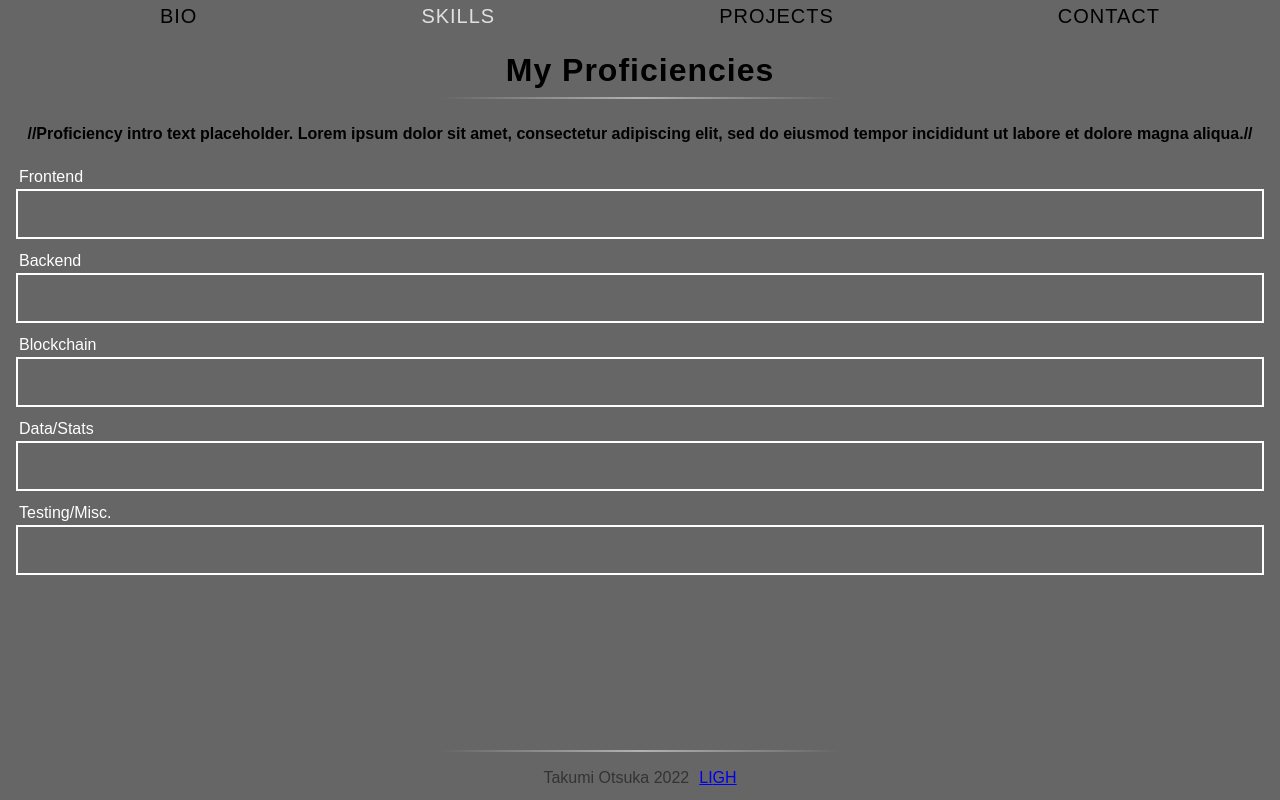
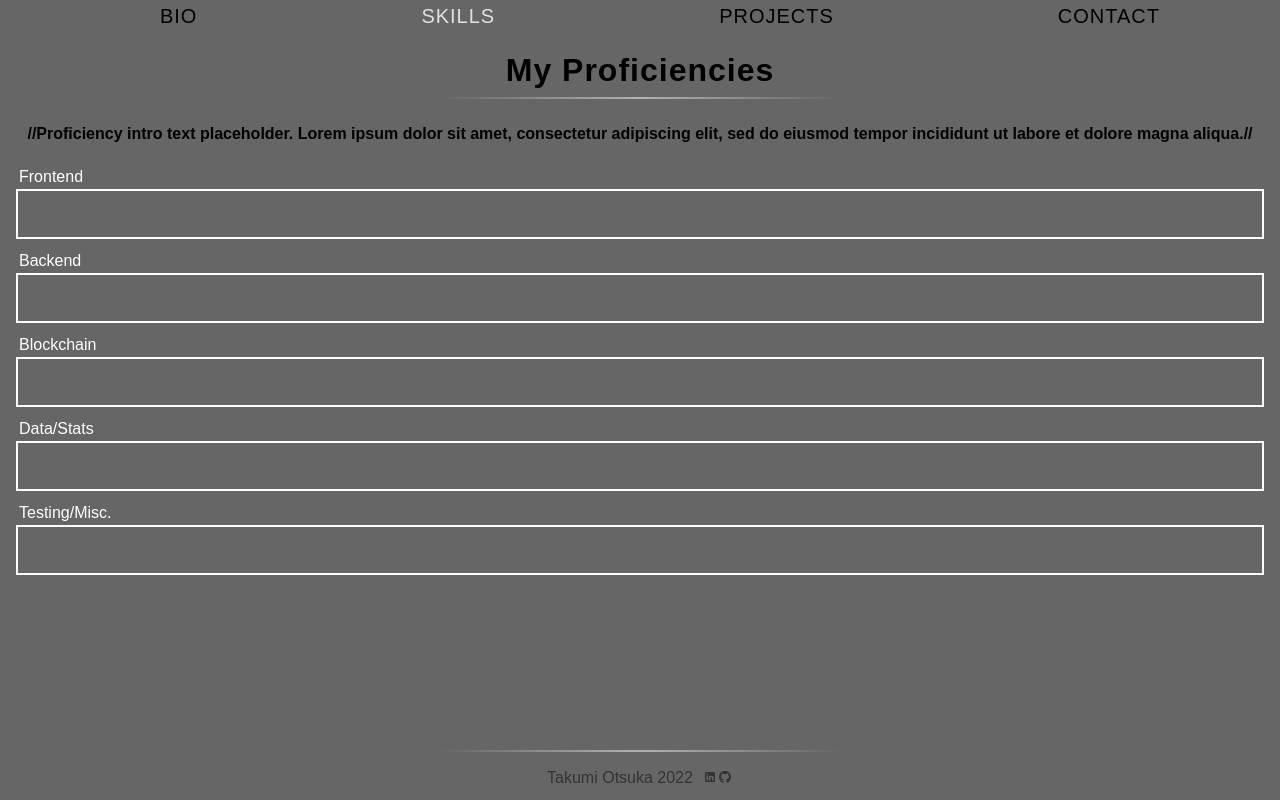
Before and after one commit to totsuka1/Portfolio, a React (Create React App) app: page /Skills in a window 1280 px wide. Shown: the part 819-1619 px from the top of the page. Built offline with nearby package versions, Linux system fonts and the light colour scheme.

Commit message:
fontawesome icon setup, footer icon replacement

```diff
--- a/package.json
+++ b/package.json
@@ -9,6 +9,9 @@
   "author": "",
   "license": "ISC",
   "dependencies": {
+    "@fortawesome/fontawesome-svg-core": "^1.3.0",
+    "@fortawesome/free-brands-svg-icons": "^6.0.0",
+    "@fortawesome/react-fontawesome": "^0.1.17",
     "emailjs-com": "^3.2.0",
     "react": "^17.0.2",
     "react-dom": "^17.0.2",
--- a/src/App.js
+++ b/src/App.js
@@ -1,4 +1,9 @@
 import React from "react";
+import { library } from "@fortawesome/fontawesome-svg-core";
+import { fab } from "@fortawesome/free-brands-svg-icons";
+
+library.add(fab);
+
 import LandingPage from "./components/1-LandingPage/LandingPage";
 import Navbar from "./components/2-Navbar/Navbar";
 import Main from "./components/3-Main/Main";
--- a/src/components/3-Main/Skills/Skills.js
+++ b/src/components/3-Main/Skills/Skills.js
@@ -1,4 +1,5 @@
 import React from "react";
+import { FontAwesomeIcon } from "@fortawesome/react-fontawesome";
 
 import "./skills.css";
 
@@ -19,7 +20,9 @@ class Skills extends React.Component {
         <div className="skills-main-container">
           <div className="frontend-container skills-container">
             <div className="container-title">Frontend</div>
-            <div className="container-icons"></div>
+            <div className="container-icons">
+              <FontAwesomeIcon icon={["fab", "fa-js"]} />
+            </div>
           </div>
           <div className="backend-container skills-container">
             <div className="container-title">Backend</div>
--- a/src/components/4-Footer/Footer.js
+++ b/src/components/4-Footer/Footer.js
@@ -1,4 +1,5 @@
 import React from "react";
+import { FontAwesomeIcon } from "@fortawesome/react-fontawesome";
 
 import "./footer.css";
 
@@ -8,8 +9,12 @@ class Footer extends React.Component {
       <nav id="footer" className="footer-container">
         <div className="footer-items">Takumi Otsuka 2022 </div>
         <div className="social-icons">
-          <a href={"https://www.linkedin.com/in/takumiotsuka/"}>LI</a>
-          <a href={"https://github.com/totsuka1"}>GH</a>
+          <a href={"https://www.linkedin.com/in/takumiotsuka/"}>
+            <FontAwesomeIcon className="fa-footer" icon={["fab", "linkedin"]} />
+          </a>
+          <a href={"https://github.com/totsuka1"}>
+            <FontAwesomeIcon className="fa-footer" icon={["fab", "github"]} />
+          </a>
         </div>
       </nav>
     );
--- a/src/components/4-Footer/footer.css
+++ b/src/components/4-Footer/footer.css
@@ -4,6 +4,7 @@
   flex-direction: row;
   justify-content: center;
   color: rgba(0, 0, 0, 0.5);
+  font-size: 16px;
 }
 
 .footer-items,
@@ -29,3 +30,14 @@
   );
   opacity: 0.5;
 }
+
+.fa-footer {
+  color: rgba(0, 0, 0, 0.5);
+  padding-left: 2px;
+  padding-right: 2px;
+}
+
+.fa-footer:hover {
+  color: white;
+  transition: 0.5s;
+}
```
Also changed, not shown: 1 other file (tests, documents, lock files or other folders).
